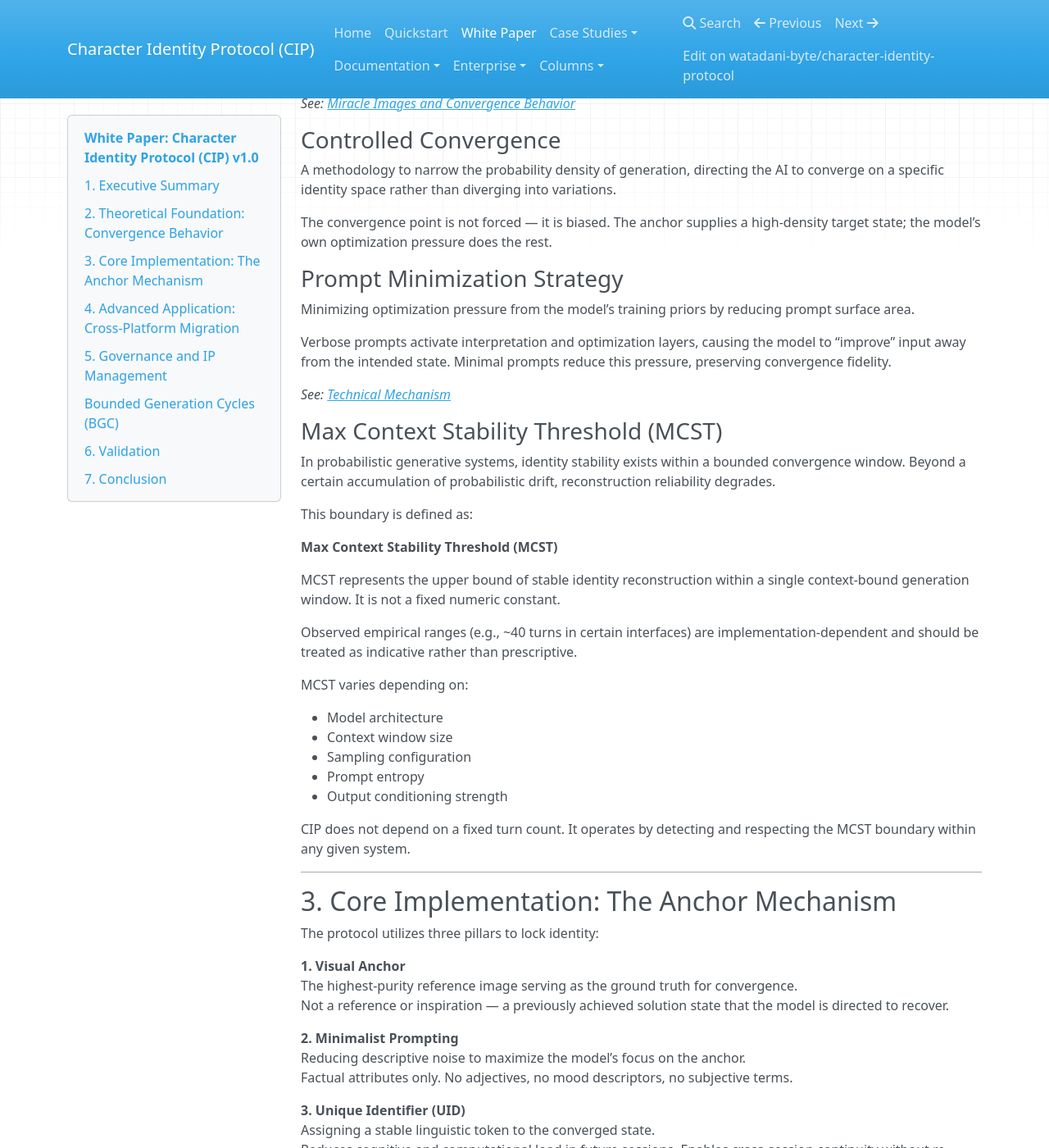
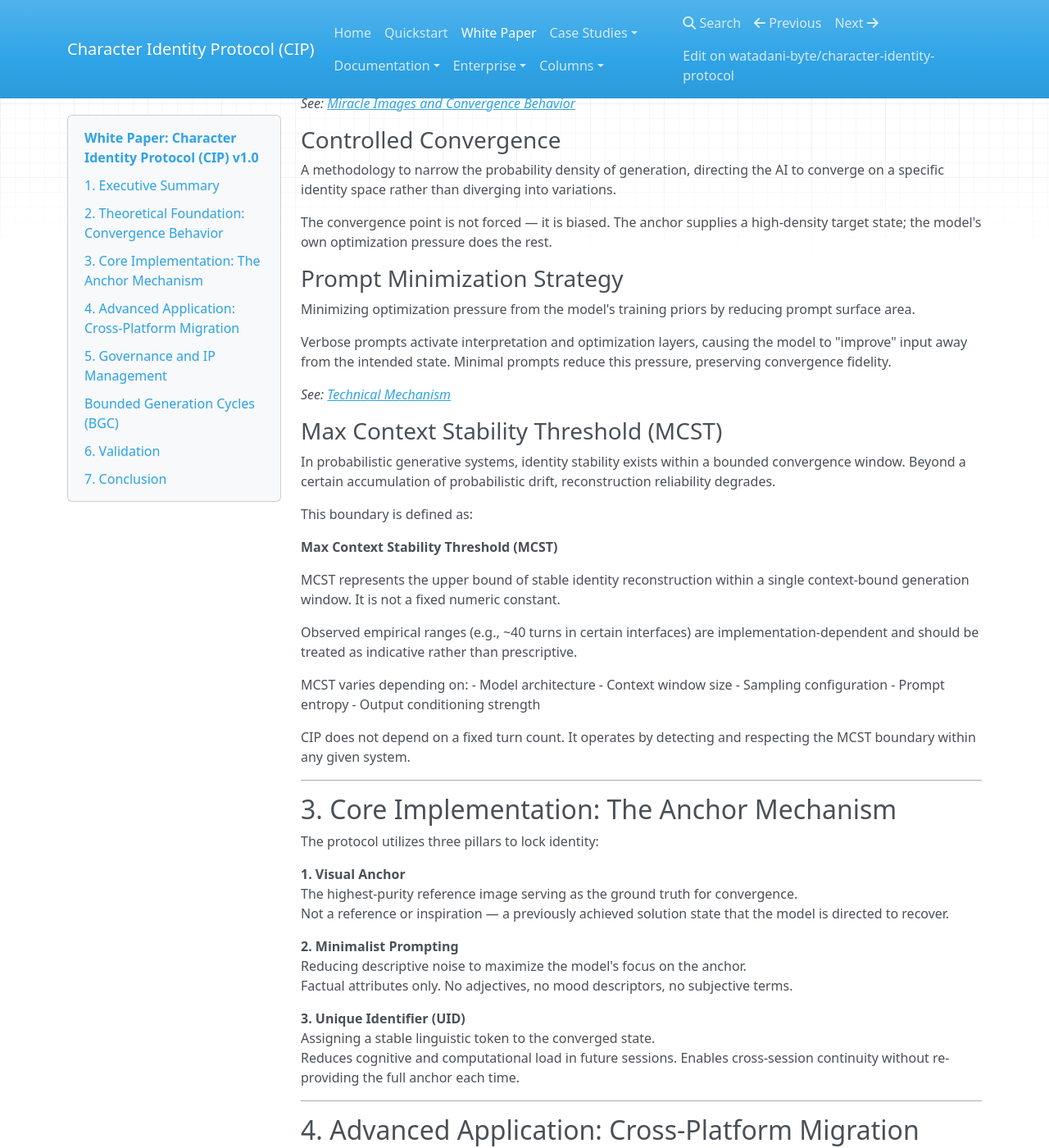
Before and after one commit to watadani-byte/character-identity-protocol, an MkDocs documentation site: the page built from docs/whitepaper_v1.md, in a window 1280 px wide and 1400 px high, scrolled down 1002 px. Shown: the whole window at 82% size. Built offline with MkDocs 1.6.1, drawn with Linux system fonts in a browser that asks for light colours; nearby versions of some CDN libraries; some of the changed text lies outside the part shown.

Commit message:
Update whitepaper_v1.md

````diff
--- a/docs/whitepaper_v1.md
+++ b/docs/whitepaper_v1.md
@@ -5,7 +5,7 @@
 > This white paper reflects operational observations and validated production workflows.
 > It does not claim deterministic reproduction or internal model access.
 
------
+---
 
 ## 1. Executive Summary
 
@@ -17,7 +17,7 @@ The Character Identity Protocol (CIP) defines a character not as a random output
 
 In style-defined identity domains (e.g., anime and franchise animation), rendering regime stability constitutes part of identity and is enforced under the same Quality Gate discipline.
 
------
+---
 
 ## 2. Theoretical Foundation: Convergence Behavior
 
@@ -27,9 +27,9 @@ In style-defined identity domains (e.g., anime and franchise animation), renderi
 
 > *Operational note: Identity is governed through explicit validation constraints — gate criteria, threshold enforcement, and Hard Abort discipline — not asserted by descriptive claim alone.*
 
------
+---
 
-### The “Miracle Image” Phenomenon
+### The "Miracle Image" Phenomenon
 
 High-purity outputs that emerge within the latent space are defined as **solution states** rather than random accidents.
 
@@ -41,13 +41,13 @@ These frames exhibit unusually high coherence — disproportionately finished re
 
 A methodology to narrow the probability density of generation, directing the AI to converge on a specific identity space rather than diverging into variations.
 
-The convergence point is not forced — it is biased. The anchor supplies a high-density target state; the model’s own optimization pressure does the rest.
+The convergence point is not forced — it is biased. The anchor supplies a high-density target state; the model's own optimization pressure does the rest.
 
 ### Prompt Minimization Strategy
 
-Minimizing optimization pressure from the model’s training priors by reducing prompt surface area.
+Minimizing optimization pressure from the model's training priors by reducing prompt surface area.
 
-Verbose prompts activate interpretation and optimization layers, causing the model to “improve” input away from the intended state. Minimal prompts reduce this pressure, preserving convergence fidelity.
+Verbose prompts activate interpretation and optimization layers, causing the model to "improve" input away from the intended state. Minimal prompts reduce this pressure, preserving convergence fidelity.
 
 *See: [Technical Mechanism](technical_mechanism.md)*
 
@@ -66,7 +66,6 @@ It is not a fixed numeric constant.
 Observed empirical ranges (e.g., ~40 turns in certain interfaces) are implementation-dependent and should be treated as indicative rather than prescriptive.
 
 MCST varies depending on:
-
 - Model architecture
 - Context window size
 - Sampling configuration
@@ -76,7 +75,7 @@ MCST varies depending on:
 CIP does not depend on a fixed turn count.
 It operates by detecting and respecting the MCST boundary within any given system.
 
------
+---
 
 ## 3. Core Implementation: The Anchor Mechanism
 
@@ -87,21 +86,20 @@ The highest-purity reference image serving as the ground truth for convergence.
 Not a reference or inspiration — a previously achieved solution state that the model is directed to recover.
 
 **2. Minimalist Prompting**
-Reducing descriptive noise to maximize the model’s focus on the anchor.
+Reducing descriptive noise to maximize the model's focus on the anchor.
 Factual attributes only. No adjectives, no mood descriptors, no subjective terms.
 
 **3. Unique Identifier (UID)**
 Assigning a stable linguistic token to the converged state.
 Reduces cognitive and computational load in future sessions. Enables cross-session continuity without re-providing the full anchor each time.
 
------
+---
 
 ## 4. Advanced Application: Cross-Platform Migration
 
-### 4.1 The “Lost Character” Problem
+### 4.1 The "Lost Character" Problem
 
 Identities often become lost due to:
-
 - Model architecture shifts (e.g., Stable Diffusion → DALL-E 3)
 - Session context expiration
 - Prompt drift across iterations
@@ -110,12 +108,12 @@ The original prompt no longer yields the same result. Increasing detail makes it
 
 ### 4.2 Solution: Recovery Framing
 
-**From “Recreation” to “Recovery”**
+**From "Recreation" to "Recovery"**
 
-By framing the request as recovery of a lost entity, the operator shifts the AI’s optimization target.
+By framing the request as recovery of a lost entity, the operator shifts the AI's optimization target.
 
-- “Recreate” → generate something similar → variation is acceptable
-- “Recover” → return to a specific prior state → convergence is required
+- "Recreate" → generate something similar → variation is acceptable
+- "Recover" → return to a specific prior state → convergence is required
 
 This framing biases the model toward alignment with the provided visual anchor rather than interpreting the prompt freely.
 
@@ -125,7 +123,7 @@ Successfully demonstrated in migrating a lost Stable Diffusion character into GP
 
 *Full procedure documented in Case 04: Cross-Platform Migration (publication pending rights confirmation)*
 
------
+---
 
 ## 5. Governance and IP Management
 
@@ -149,13 +147,13 @@ Production metrics observed across case studies:
 
 *The following figures represent observational production-session averages and should not be interpreted as statistically validated benchmarks.*
 
-|Metric                  |Without Protocol   |With Protocol       |
-|------------------------|-------------------|--------------------|
-|Identity preservation   |40–60% failure rate|<5% failure rate    |
-|Wasted generations      |~50%               |<5%                 |
-|Cross-platform migration|Trial and error    |Systematic procedure|
+| Metric | Without Protocol | With Protocol |
+|--------|-----------------|---------------|
+| Identity preservation | 40–60% failure rate | <5% failure rate |
+| Wasted generations | ~50% | <5% |
+| Cross-platform migration | Trial and error | Systematic procedure |
 
-*Measurement notes: Observational estimates based on production sessions documented in case studies 01–07. “Failure” = human-judged identity gate failure (FaceGate or SkeletonGate or ProportionGate). No automated measurement was used. Platform: ChatGPT (GPT Image 1.5) unless otherwise noted. These are provisional figures; systematic cross-platform measurement has not been conducted.*
+*Measurement notes: Observational estimates based on production sessions documented in case studies 01–07. "Failure" = human-judged identity gate failure (FaceGate or SkeletonGate or ProportionGate). No automated measurement was used. Platform: ChatGPT (GPT Image 1.5) unless otherwise noted. These are provisional figures; systematic cross-platform measurement has not been conducted.*
 
 ### Measurement Disclosure
 
@@ -187,7 +185,7 @@ This dual-pass structure avoids both failure modes: AI-only judgment (high autom
 
 This design is consistent with ISO-aligned governance frameworks, where human authority and documented evidence coexist.
 
-In practice, operators frequently recognize identity convergence instantly — a moment often described as “this is it.” Detailed reasoning follows afterwards: proportion integrity, silhouette balance, face/body style coherence, and rendering regime stability.
+In practice, operators frequently recognize identity convergence instantly — a moment often described as "this is it." Detailed reasoning follows afterwards: proportion integrity, silhouette balance, face/body style coherence, and rendering regime stability.
 
 CIP formalizes this operational reality. Holistic recognition triggers inspection; inspection produces the documented explanation required for governance.
 
@@ -201,15 +199,12 @@ However, implementations may operationalize gates using quantitative measures.
 Illustrative examples:
 
 **FaceGate:**
-
 - Feature embedding cosine similarity ≥ 0.85 relative to anchor reference.
 
 **SkeletonGate:**
-
 - Keypoint deviation within predefined tolerance band.
 
 **ProportionGate:**
-
 - Ratio deviation below defined variance threshold.
 
 These values are examples only.
@@ -226,17 +221,17 @@ When a Quality Gate violation occurs, CIP mandates immediate Hard Abort.
 Following abort, recovery must proceed through structured re-binding:
 
 1. Roll back to the last verified Converged Anchor.
-1. Reset contextual accumulation (environment reset).
-1. Re-inject the anchor as the primary reconstruction stabilizer.
-1. Reset sampling configuration if applicable (temperature, seed, guidance scale).
-1. Resume generation under full Gate enforcement.
+2. Reset contextual accumulation (environment reset).
+3. Re-inject the anchor as the primary reconstruction stabilizer.
+4. Reset sampling configuration if applicable (temperature, seed, guidance scale).
+5. Resume generation under full Gate enforcement.
 
 This prevents probabilistic noise propagation and ensures that drift does not compound across cycles.
 
 Re-binding is not an optional optimization.
 It is a governance requirement within the CIP framework.
 
------
+---
 
 ## Bounded Generation Cycles (BGC)
 
@@ -251,43 +246,54 @@ A BGC consists of:
 - Anchor Re-binding
 - Re-convergence phase
 
+```mermaid
+flowchart TD
+    A[Convergence] --> B[Drift Monitoring]
+    B --> C{Gate Validation}
+    C -->|PASS| A
+    C -->|FAIL| D[Hard Abort]
+    D --> E[Anchor Re-binding]
+    E --> F[Re-convergence]
+    F --> B
+```
+
 Stability is therefore chained, not assumed infinite.
 
 CIP does not pursue perpetual identity persistence.
 It enforces disciplined stability chaining through structured re-convergence.
 
------
+---
 
 ## 6. Validation
 
 The protocol has been validated across 6 production case studies:
 
-|Case|Scenario                               |Result                                                                     |
-|----|---------------------------------------|---------------------------------------------------------------------------|
-|01  |Baseline — no protocol                 |Identity collapse confirmed                                                |
-|02  |Wedding series, 4 emotional transitions|Identity maintained, 15 turns                                              |
-|03  |Skeletal control, fashion production   |Audit-ready consistency, 38 turns                                          |
-|04  |Cross-platform migration (SD → ChatGPT)|High-fidelity recovery observed under anchor-governed re-binding conditions|
-|05  |Multi-session, 5 outfits, 14 poses     |Library established                                                        |
-|06  |Minimal prompt only, no image anchor   |New consistent character emerged                                           |
-|07  |Cross-platform replication on Gemini   |High-consistency behavior observed under gate-governed conditions          |
+| Case | Scenario | Result |
+|------|----------|--------|
+| 01 | Baseline — no protocol | Identity collapse confirmed |
+| 02 | Wedding series, 4 emotional transitions | Identity maintained, 15 turns |
+| 03 | Skeletal control, fashion production | Audit-ready consistency, 38 turns |
+| 04 | Cross-platform migration (SD → ChatGPT) | High-fidelity recovery observed under anchor-governed re-binding conditions |
+| 05 | Multi-session, 5 outfits, 14 poses | Library established |
+| 06 | Minimal prompt only, no image anchor | New consistent character emerged |
+| 07 | Cross-platform replication on Gemini | High-consistency behavior observed under gate-governed conditions |
 
 *Full case documentation available in [Case Studies](case_01_failure_log.md)*
 
------
+---
 
 ## 7. Conclusion
 
-> *“So she can find her way home.”*
+> *"So she can find her way home."*
 
 In the fluid and volatile landscape of generative AI, the Character Identity Protocol serves as a compass.
 
 By combining statistical convergence with rigorous operational framing, CIP establishes a practical standard for the management and preservation of character identities in production AI workflows.
 
-The protocol does not oppose the model’s optimization dynamics.
+The protocol does not oppose the model's optimization dynamics.
 It constrains outputs operationally.
 
------
+---
 
 *Status: v1.0 — February 2026*
 *Repository: [Character Identity Protocol](/character-identity-protocol/)*
````
